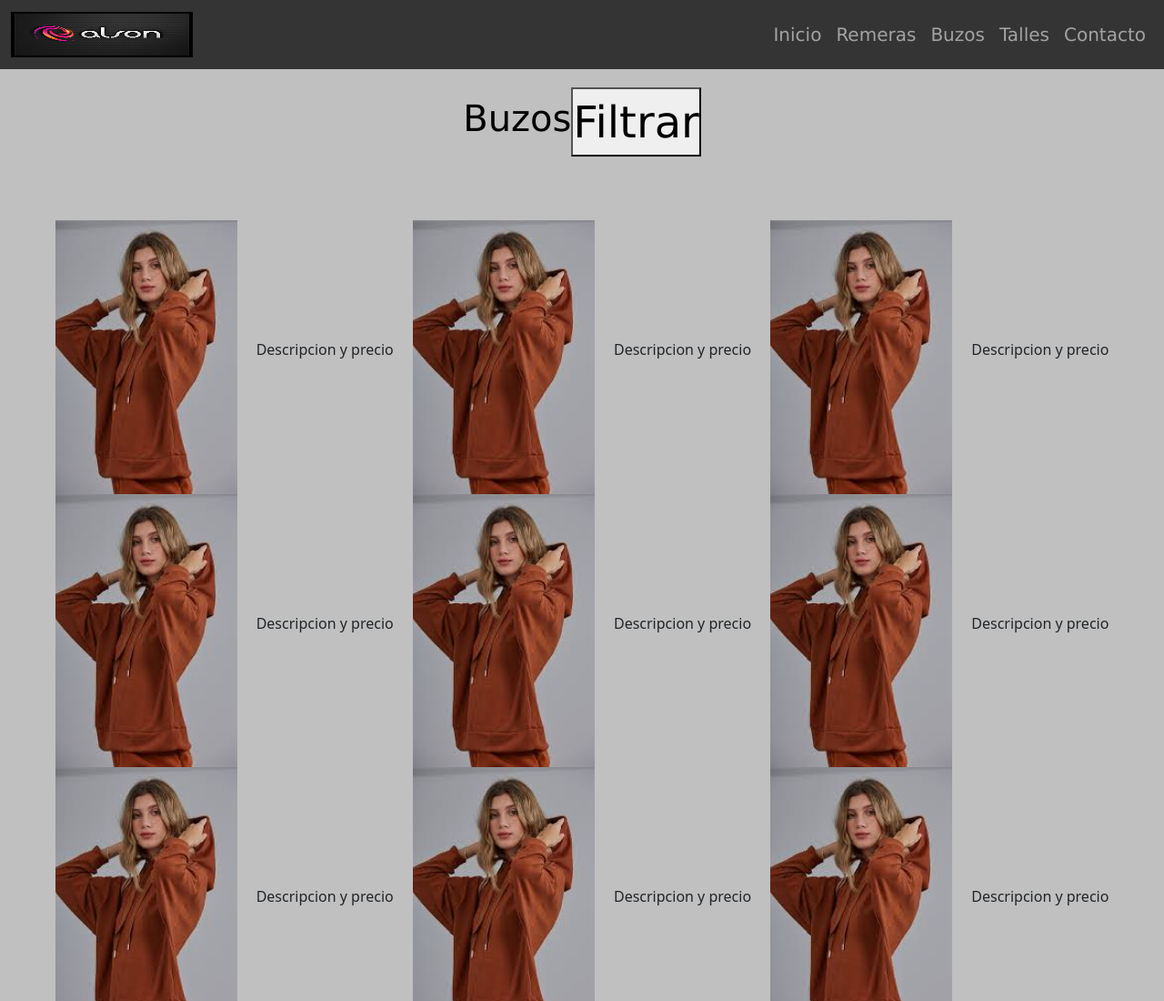
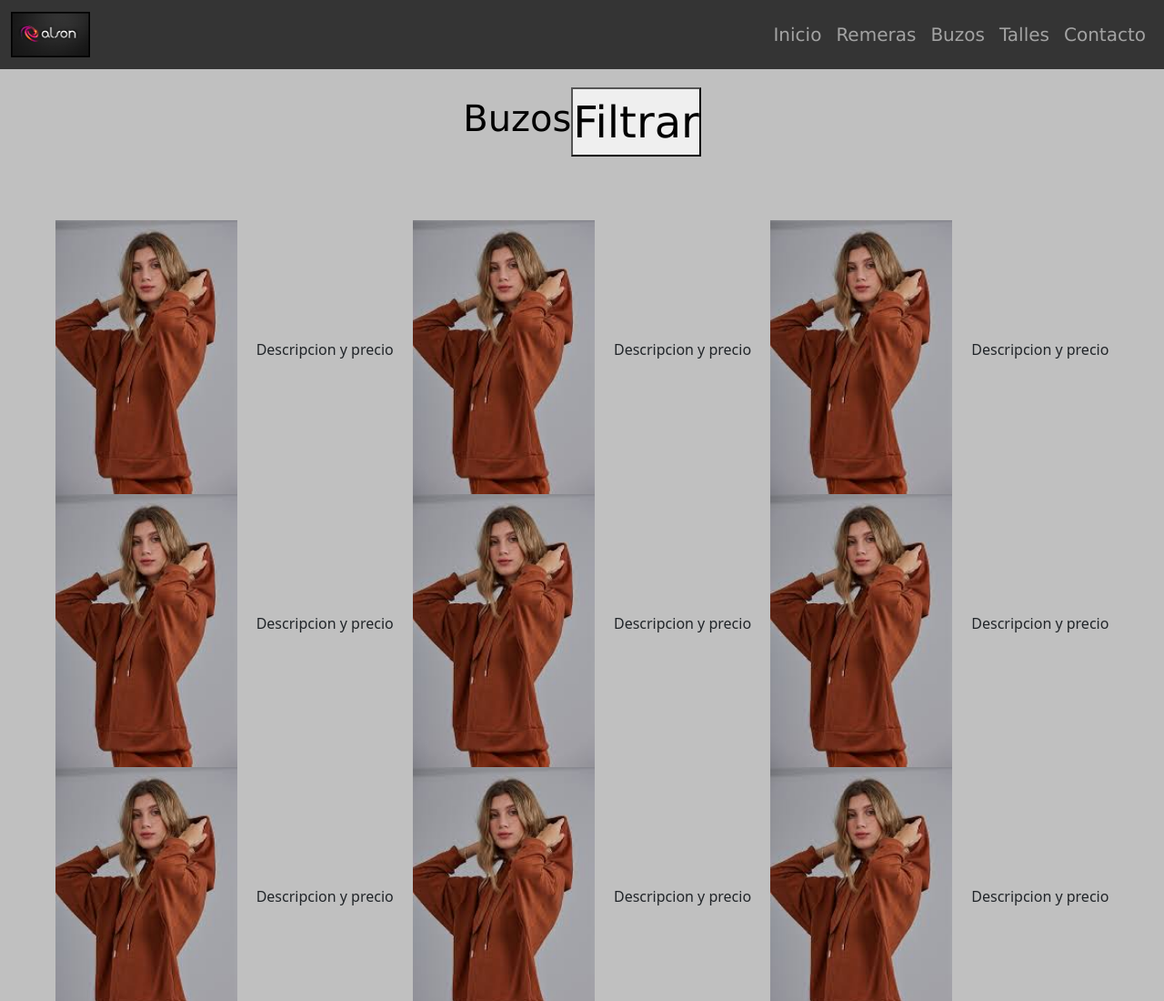
Before and after one commit to RominaArceAban/proyectoFinal, a website: page secciones/Buzos.html in a window 1280 px wide. Shown: the top 1100 px of the page at 91% size. Drawn offline with nearby package versions, Linux system fonts and the light colour scheme.

Commit message:
cambios en el header

```diff
--- a/css/estilos.css
+++ b/css/estilos.css
@@ -38,7 +38,6 @@
     color: rgba(240, 248, 255, 0.767);
     text-decoration: none;
     overflow:hidden;
-
 }
 
 .hero{
--- a/secciones/Buzos.html
+++ b/secciones/Buzos.html
@@ -15,7 +15,7 @@
         <nav class="navbar navbar-expand-lg navbar-dark">
             <div class="container-fluid">
                 <a class="navbar-brand" href="#">
-                    <img src="../assets/logo.png" alt="logo" width="200" height="50">
+                    <img src="../assets/logo.png" alt="logo" height="50">
                 </a>
                 <button class="navbar-toggler" type="button" data-bs-toggle="collapse" data-bs-target="#navbarSupportedContent" aria-controls="navbarSupportedContent" aria-expanded="false" aria-label="Toggle navigation">
                     <span class="navbar-toggler-icon"></span>
```
Also changed, not shown: secciones/Contactanos.html (+1 -1 lines), secciones/Talles.html (+1 -1 lines).
